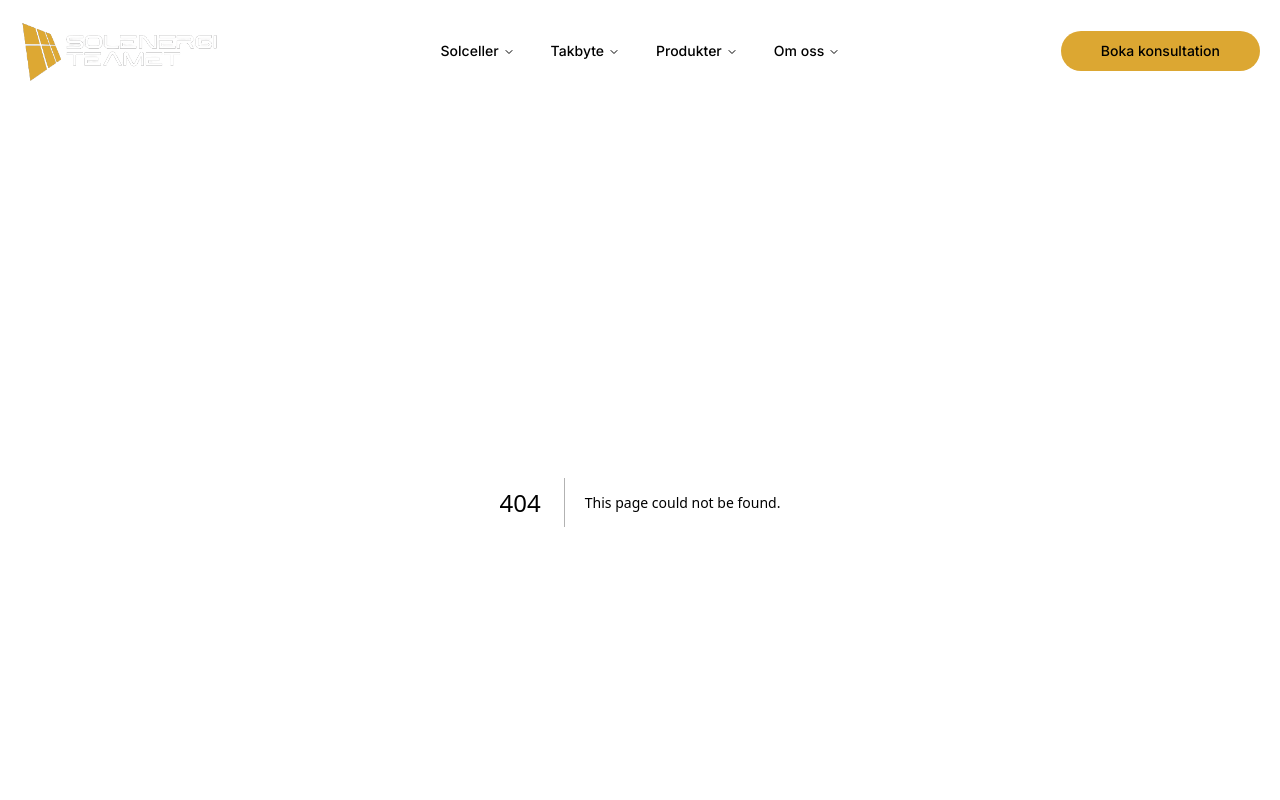
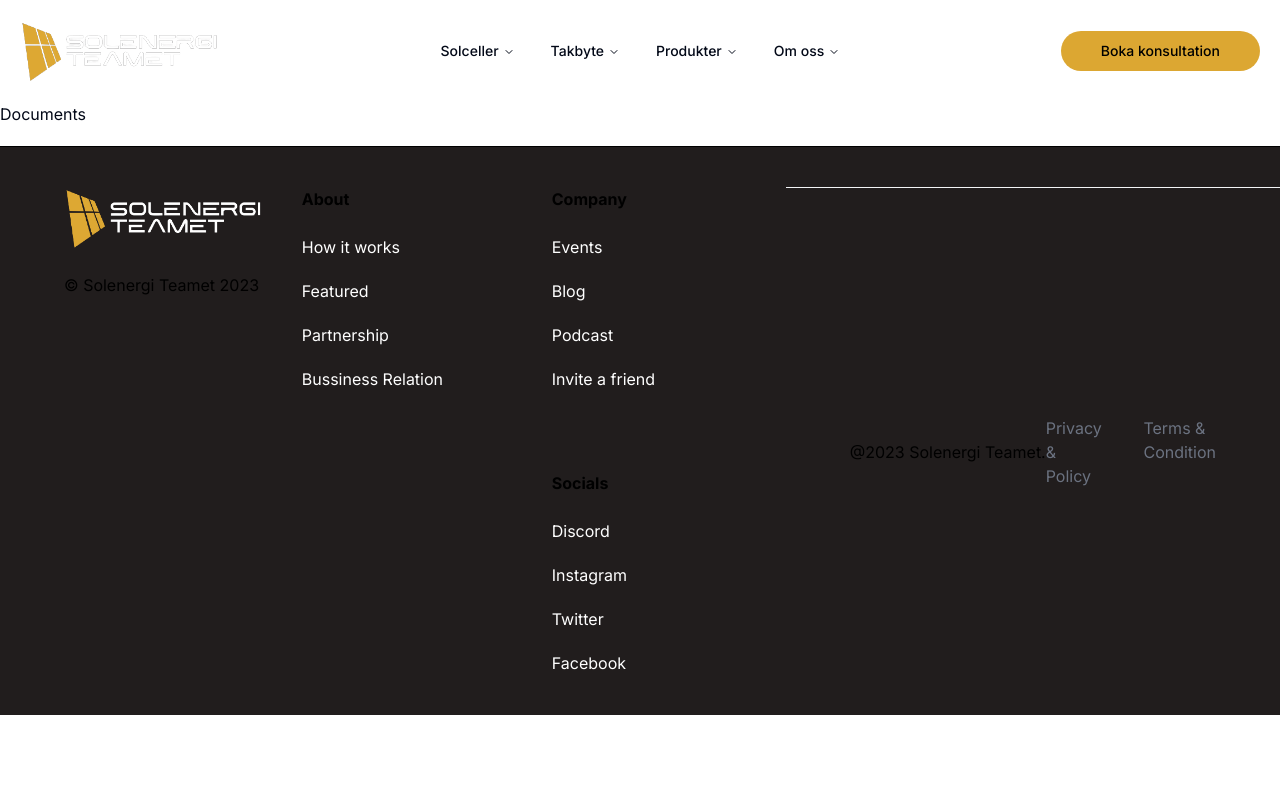
Before and after one commit to Jojaah12/solenergiteamet, a Next.js app: page /docs in a window 1280 px wide. Before the commit this address had no page. Shown: the top 800 px of the page. Built offline with nearby package versions, Linux system fonts and the light colour scheme.

Commit message:
created a new page component for docs

```diff
--- /dev/null
+++ b/app/docs/page.tsx
@@ -0,0 +1,7 @@
+import React from "react";
+
+const Documents = () => {
+  return <div>Documents</div>;
+};
+
+export default Documents;
```
